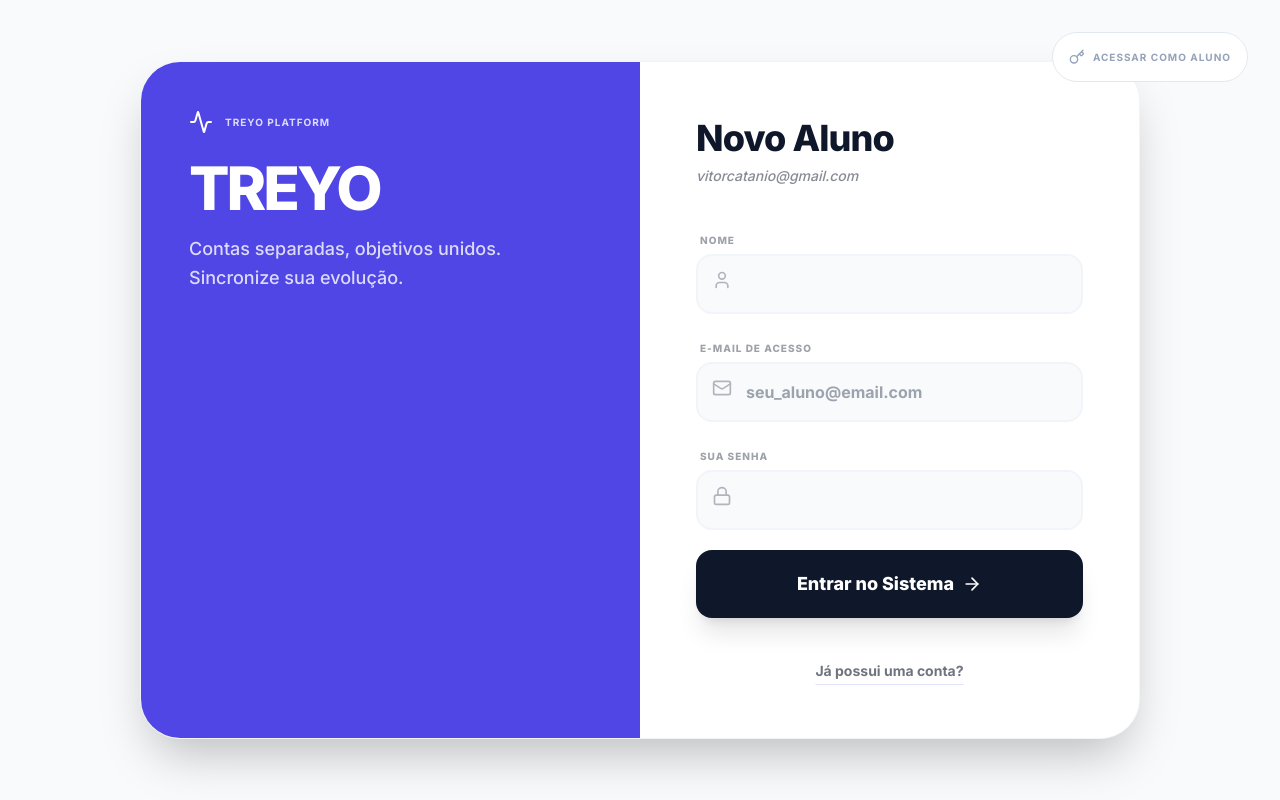
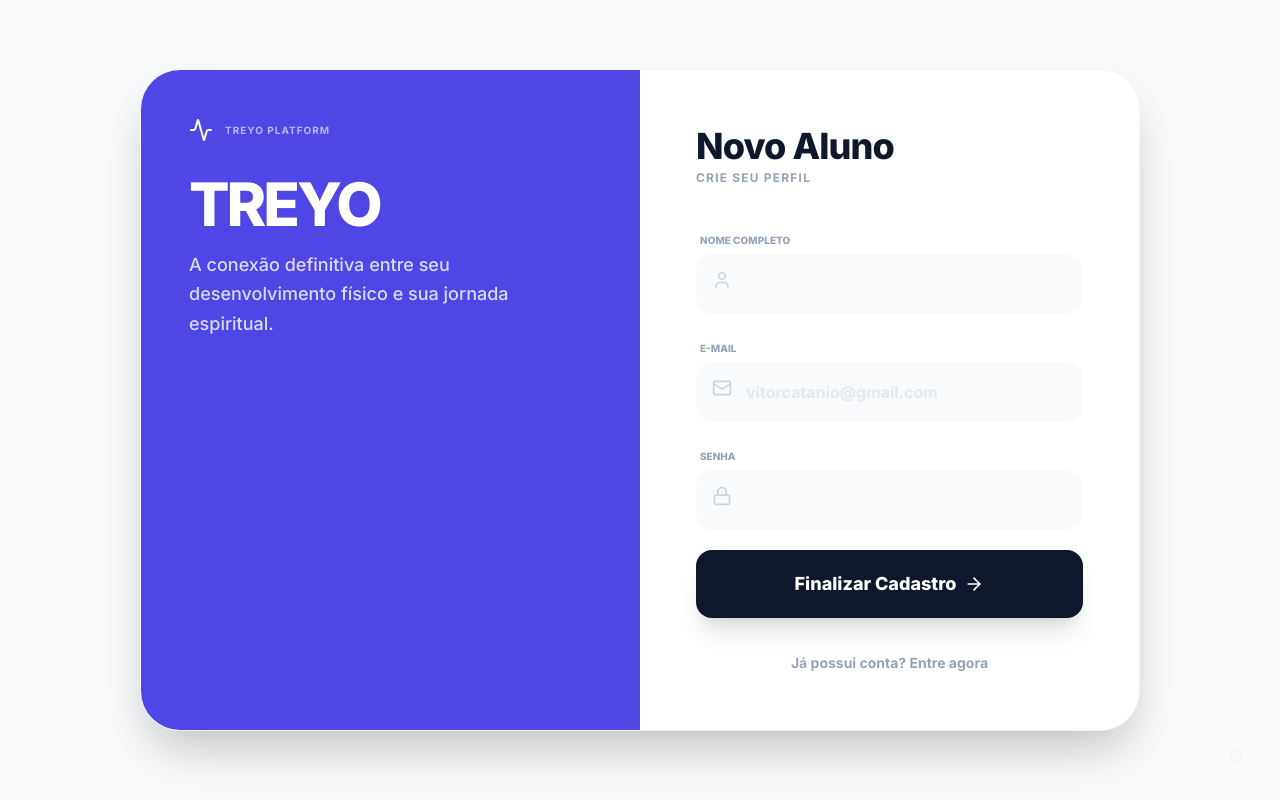
Before and after one commit to vitorcatanio/Alma-e-Corpo, a React (Vite) app: page / in a window 1280 px wide. Both pictures are taken after a click on the button "Ainda não tem cadastro?". Built offline with nearby package versions, Linux system fonts and the light colour scheme; no server answers.

Commit message:
feat: Improve Firebase initialization and auth component
Refactors Firebase initialization to use a safer, conditional approach that works better with module systems. Also updates the `Auth` component to correctly clear input fields when switching between login/signup and trainer/student modes.

```diff
--- a/components/Auth.tsx
+++ b/components/Auth.tsx
@@ -5,8 +5,8 @@ import { db } from '../services/storage';
 import { fazerLogin, cadastrarUsuario } from '../auth-service';
 import { auth } from '../firebase-config';
 import {
-    Key, ArrowRight, User as UserIcon, Lock, Mail, Activity,
-    ShieldAlert, Loader2, RefreshCw, Check
+    ArrowRight, User as UserIcon, Lock, Mail, Activity,
+    ShieldAlert, Loader2, Check, Shield
 } from 'lucide-react';
 
 interface AuthProps {
@@ -15,10 +15,11 @@ interface AuthProps {
 }
 
 export const Auth: React.FC<AuthProps> = ({ onLogin, setAuthProcessStatus }) => {
+    // O modo padrão é ALUNO (isTrainerMode = false)
     const [isLogin, setIsLogin] = useState(true);
     const [isTrainerMode, setIsTrainerMode] = useState(false);
+
     const [isLoading, setIsLoading] = useState(false);
-    const [showTroubleshooting, setShowTroubleshooting] = useState(false);
     const [lembrarMe, setLembrarMe] = useState(true);
 
     const [email, setEmail] = useState('');
@@ -29,29 +30,28 @@ export const Auth: React.FC<AuthProps> = ({ onLogin, setAuthProcessStatus }) =>
 
     const REQUIRED_ACCESS_CODE = "amizades verdadeiras";
 
-    // Limpa campos ao trocar entre Login e Cadastro ou Trainer/Student
+    // Limpa os campos ao alternar entre perfis ou login/cadastro
     useEffect(() => {
         setEmail('');
         setPassword('');
         setError('');
         setAccessCode('');
-    }, [isLogin, isTrainerMode]);
+    }, [isTrainerMode, isLogin]);
 
     const handleSubmit = async (e: React.FormEvent) => {
         e.preventDefault();
         setError('');
         setIsLoading(true);
-        setAuthProcessStatus(true); // Bloqueia o observador automático do App.tsx
+        setAuthProcessStatus(true);
 
         const roleToUse = isTrainerMode ? UserRole.TRAINER : UserRole.STUDENT;
 
         try {
             if (isTrainerMode && accessCode.toLowerCase() !== REQUIRED_ACCESS_CODE.toLowerCase()) {
-                throw new Error('Código de acesso administrativo inválido.');
+                throw new Error('Código administrativo inválido.');
             }
 
             if (isLogin) {
-                // A função fazerLogin agora limpa a sessão antes de entrar
                 const firebaseUser = await fazerLogin(email, password, lembrarMe);
                 if (firebaseUser) {
                     const userData = await db.getUserFromDb(firebaseUser.uid);
@@ -59,141 +59,107 @@ export const Auth: React.FC<AuthProps> = ({ onLogin, setAuthProcessStatus }) =>
                     if (userData) {
                         if (userData.role !== roleToUse) {
                             await auth.signOut();
-                            throw new Error(`Esta conta (${email}) está registrada como ${userData.role === 'trainer' ? 'Personal' : 'Aluno'}. Por favor, alterne o modo de acesso acima.`);
+                            throw new Error(`Esta conta está vinculada ao perfil de ${userData.role === 'trainer' ? 'Personal' : 'Aluno'}. Alterne o modo abaixo.`);
                         }
                         onLogin(userData);
                     } else {
+                        // Sincronização de fallback caso o usuário exista no Auth mas não no DB
                         const newUser: User = { id: firebaseUser.uid, name: firebaseUser.displayName || 'Usuário', email: firebaseUser.email!, role: roleToUse };
                         await db.saveUserToDb(newUser);
                         onLogin(newUser);
                     }
                 }
             } else {
-                if (!name || !email || !password) {
-                    throw new Error('Todos os campos são obrigatórios');
-                }
-
+                if (!name || !email || !password) throw new Error('Preencha todos os campos obrigatórios.');
                 const userCredential = await cadastrarUsuario(email, password, name, roleToUse);
-                const newUser: User = {
-                    id: userCredential.user.uid,
-                    name,
-                    email,
-                    role: roleToUse
-                };
+                const newUser: User = { id: userCredential.user.uid, name, email, role: roleToUse };
                 onLogin(newUser);
             }
         } catch (err: any) {
-            console.error("Auth System Error:", err);
             setAuthProcessStatus(false);
-
             let msg = err.message;
-            if (err.code === 'auth/invalid-credential' || err.code === 'auth/wrong-password' || err.code === 'auth/user-not-found') {
-                msg = "E-mail ou senha incorretos para este perfil.";
-            } else if (err.code === 'auth/too-many-requests') {
-                msg = "Muitas tentativas. Tente novamente em alguns minutos.";
-            }
+            if (err.code === 'auth/invalid-credential' || err.code === 'auth/wrong-password') msg = "E-mail ou senha incorretos.";
+            if (err.code === 'auth/user-not-found') msg = "Usuário não encontrado.";
             setError(msg);
         } finally {
             setIsLoading(false);
         }
     };
 
-    const toggleTrainerMode = () => {
-        setIsTrainerMode(!isTrainerMode);
-    };
+    return (
+        <div className={`min-h-screen flex items-center justify-center p-6 transition-all duration-700 ${isTrainerMode ? 'bg-slate-950' : 'bg-slate-50'}`}>
 
-    return (
-        <div className={`min-h-screen relative flex items-center justify-center p-6 transition-colors duration-700 ${isTrainerMode ? 'bg-slate-950' : 'bg-[#F8FAFC]'}`}>
-            {/* Botão de Alternância de Modo - Fora do formulário */}
-            <button
-                type="button"
-                onClick={toggleTrainerMode}
-                disabled={isLoading}
-                className={`fixed top-8 right-8 z-50 p-4 rounded-full transition-all duration-300 border flex items-center gap-2 font-bold text-[10px] tracking-widest uppercase ${
-                    isTrainerMode ? 'bg-indigo-600 border-indigo-500 text-white shadow-lg shadow-indigo-900/50' : 'bg-white border-slate-200 text-slate-400'
-                }`}
-            >
-                <Key className="w-4 h-4" />
-                {isTrainerMode ? 'Acessar como Personal' : 'Acessar como Aluno'}
-            </button>
+            <div className="w-full max-w-[1000px] grid grid-cols-1 md:grid-cols-2 bg-white rounded-[2.5rem] shadow-2xl overflow-hidden border border-slate-100 relative">
 
-            <div className="w-full max-w-[1000px] grid grid-cols-1 md:grid-cols-2 bg-white rounded-[2.5rem] shadow-2xl overflow-hidden relative z-10 min-h-[650px] border border-slate-100">
+                {/* Painel de Branding (Lado Esquerdo) */}
                 <div className={`relative hidden md:flex flex-col justify-between p-12 transition-all duration-700 ${isTrainerMode ? 'bg-slate-900' : 'bg-indigo-600'}`}>
                     <div className="text-white">
-                        <div className="flex items-center gap-3 mb-6">
+                        <div className="flex items-center gap-3 mb-8">
                             <Activity className="w-6 h-6" />
-                            <span className="font-bold tracking-widest text-[10px] uppercase opacity-80">TREYO PLATFORM</span>
+                            <span className="font-bold tracking-widest text-[10px] uppercase opacity-60">TREYO PLATFORM</span>
                         </div>
                         <h1 className="text-6xl font-black tracking-tighter mb-4">TREYO</h1>
                         <p className="opacity-80 text-lg max-w-xs font-medium leading-relaxed">
-                            Contas separadas, objetivos unidos. Sincronize sua evolução.
+                            {isTrainerMode
+                                ? 'Gerenciamento de alta performance para o seu ecossistema de alunos.'
+                                : 'A conexão definitiva entre seu desenvolvimento físico e sua jornada espiritual.'}
                         </p>
                     </div>
                 </div>
 
-                <div className={`p-10 md:p-14 flex flex-col justify-center ${isTrainerMode ? 'bg-slate-900 text-white' : 'bg-white text-slate-900'}`}>
-                    {showTroubleshooting ? (
-                        <div className="space-y-6 text-center">
-                            <ShieldAlert className="w-16 h-16 text-red-500 mx-auto" />
-                            <h2 className="text-xl font-bold">Erro Crítico</h2>
-                            <button onClick={() => window.location.reload()} className="w-full bg-slate-900 text-white py-4 rounded-xl font-bold">Reiniciar App</button>
-                        </div>
-                    ) : (
-                        <>
+                {/* Painel de Formulário (Lado Direito) */}
+                <div className="p-10 md:p-14 flex flex-col justify-center bg-white relative">
                     <div className="mb-10">
-                                <h2 className="text-4xl font-black mb-2 tracking-tight">
-                                    {isTrainerMode ? 'Personal' : isLogin ? 'Olá Aluno' : 'Novo Aluno'}
+                        <h2 className="text-4xl font-black text-slate-900 mb-1 tracking-tight">
+                            {isTrainerMode ? 'Admin Treyo' : isLogin ? 'Olá Aluno' : 'Novo Aluno'}
                         </h2>
-                                <p className="text-sm opacity-50 font-medium italic">
-                                    {isTrainerMode ? 'vitor_catanio@hotmail.com' : 'vitorcatanio@gmail.com'}
+                        <p className="text-xs text-slate-400 font-bold uppercase tracking-widest">
+                            {isTrainerMode ? 'Acesso Administrativo' : isLogin ? 'Acesse sua conta' : 'Crie seu perfil'}
                         </p>
                     </div>
 
-                            {/*
-                                A 'key' no formulário é o segredo aqui.
-                                Ao mudar a key, o React destrói o formulário antigo e cria um novo,
-                                o que impede o navegador de sugerir a senha errada do modo anterior.
-                            */}
                     <form
-                                key={isTrainerMode ? 'trainer-form' : 'student-form'}
+                        key={isTrainerMode ? 'auth-trainer' : 'auth-student'}
                         onSubmit={handleSubmit}
                         className="space-y-5"
                         autoComplete="off"
                     >
                         {!isLogin && (
                             <div className="space-y-1">
-                                        <label className="text-[10px] font-black uppercase tracking-widest opacity-40 ml-1">Nome</label>
+                                <label className="text-[10px] font-black uppercase text-slate-400 ml-1">Nome Completo</label>
                                 <div className="relative">
-                                            <UserIcon className="absolute left-4 top-4 w-5 h-5 opacity-30" />
-                                            <input required type="text" name="user_fullname" className={`w-full pl-12 pr-4 py-4 rounded-2xl border-2 outline-none font-bold ${isTrainerMode ? 'bg-slate-800 border-slate-700' : 'bg-slate-50 border-slate-100 focus:border-indigo-500'}`} value={name} onChange={e => setName(e.target.value)} />
+                                    <UserIcon className="absolute left-4 top-4 w-5 h-5 text-slate-300" />
+                                    <input required type="text" className="w-full pl-12 pr-4 py-4 rounded-2xl border-2 border-slate-50 bg-slate-50 focus:bg-white focus:border-indigo-500 outline-none transition-all font-bold text-slate-700" value={name} onChange={e => setName(e.target.value)} />
                                 </div>
                             </div>
                         )}
+
                         <div className="space-y-1">
-                                    <label className="text-[10px] font-black uppercase tracking-widest opacity-40 ml-1">E-mail de Acesso</label>
+                            <label className="text-[10px] font-black uppercase text-slate-400 ml-1">E-mail</label>
                             <div className="relative">
-                                        <Mail className="absolute left-4 top-4 w-5 h-5 opacity-30" />
+                                <Mail className="absolute left-4 top-4 w-5 h-5 text-slate-300" />
                                 <input
                                     required
                                     type="email"
-                                            name={isTrainerMode ? "trainer_email_field" : "student_email_field"}
-                                            placeholder={isTrainerMode ? "seu_personal@email.com" : "seu_aluno@email.com"}
-                                            className={`w-full pl-12 pr-4 py-4 rounded-2xl border-2 outline-none font-bold ${isTrainerMode ? 'bg-slate-800 border-slate-700' : 'bg-slate-50 border-slate-100 focus:border-indigo-500'}`}
+                                    name={isTrainerMode ? "trainer_email_input" : "student_email_input"}
+                                    placeholder={isTrainerMode ? "vitor_catanio@hotmail.com" : "vitorcatanio@gmail.com"}
+                                    className="w-full pl-12 pr-4 py-4 rounded-2xl border-2 border-slate-50 bg-slate-50 focus:bg-white focus:border-indigo-500 outline-none transition-all font-bold text-slate-700 placeholder:text-slate-200"
                                     value={email}
                                     onChange={e => setEmail(e.target.value)}
                                 />
                             </div>
                         </div>
+
                         <div className="space-y-1">
-                                    <label className="text-[10px] font-black uppercase tracking-widest opacity-40 ml-1">Sua Senha</label>
+                            <label className="text-[10px] font-black uppercase text-slate-400 ml-1">Senha</label>
                             <div className="relative">
-                                        <Lock className="absolute left-4 top-4 w-5 h-5 opacity-30" />
+                                <Lock className="absolute left-4 top-4 w-5 h-5 text-slate-300" />
                                 <input
                                     required
                                     type="password"
-                                            name={isTrainerMode ? "trainer_pass_field" : "student_pass_field"}
-                                            autoComplete="new-password"
-                                            className={`w-full pl-12 pr-4 py-4 rounded-2xl border-2 outline-none font-bold ${isTrainerMode ? 'bg-slate-800 border-slate-700' : 'bg-slate-50 border-slate-100 focus:border-indigo-500'}`}
+                                    name={isTrainerMode ? "trainer_pass_input" : "student_pass_input"}
+                                    autoComplete="current-password"
+                                    className="w-full pl-12 pr-4 py-4 rounded-2xl border-2 border-slate-50 bg-slate-50 focus:bg-white focus:border-indigo-500 outline-none transition-all font-bold text-slate-700"
                                     value={password}
                                     onChange={e => setPassword(e.target.value)}
                                 />
@@ -201,49 +167,64 @@ export const Auth: React.FC<AuthProps> = ({ onLogin, setAuthProcessStatus }) =>
                         </div>
 
                         {isLogin && (
-                                    <div className="flex items-center gap-3 py-2">
+                            <div className="flex items-center gap-3 py-1">
                                 <button
                                     type="button"
                                     onClick={() => setLembrarMe(!lembrarMe)}
-                                            className={`w-6 h-6 rounded-lg border-2 flex items-center justify-center transition-all ${
-                                                lembrarMe
-                                                ? 'bg-indigo-600 border-indigo-600 text-white'
-                                                : isTrainerMode ? 'border-slate-700 bg-slate-800' : 'border-slate-200 bg-slate-50'
-                                            }`}
+                                    className={`w-6 h-6 rounded-lg border-2 flex items-center justify-center transition-all ${lembrarMe ? 'bg-slate-900 border-slate-900 text-white' : 'bg-slate-50 border-slate-200'}`}
                                 >
                                     {lembrarMe && <Check className="w-4 h-4" />}
                                 </button>
-                                        <span className="text-xs font-bold opacity-60">Lembrar neste aparelho</span>
+                                <span className="text-xs font-bold text-slate-400">Lembrar neste aparelho</span>
                             </div>
                         )}
 
                         {isTrainerMode && (
-                                    <div className="space-y-1">
-                                        <label className="text-[10px] font-black uppercase tracking-widest ml-1 text-indigo-400">Código Administrativo</label>
-                                        <input required type="password" placeholder="Código de Segurança" className="w-full px-6 py-4 rounded-2xl border-2 outline-none bg-slate-800 border-indigo-500/30 text-indigo-100 font-black tracking-widest" value={accessCode} onChange={e => setAccessCode(e.target.value)} />
+                            <div className="space-y-1 animate-slide-up">
+                                <label className="text-[10px] font-black uppercase text-indigo-500 ml-1">Código Administrativo</label>
+                                <input
+                                    required
+                                    type="password"
+                                    placeholder="••••••••"
+                                    className="w-full px-6 py-4 rounded-2xl border-2 border-indigo-100 bg-indigo-50 focus:bg-white focus:border-indigo-500 outline-none font-black tracking-widest text-indigo-900"
+                                    value={accessCode}
+                                    onChange={e => setAccessCode(e.target.value)}
+                                />
                             </div>
                         )}
 
                         {error && (
-                                    <div className="p-4 rounded-2xl bg-red-500/10 border border-red-500/20 text-red-500 text-[11px] font-bold flex items-center gap-3 animate-pulse">
-                                        <ShieldAlert className="w-4 h-4" /> {error}
+                            <div className="p-4 rounded-2xl bg-red-50 text-red-500 text-[11px] font-bold flex items-center gap-3 animate-pulse">
+                                <ShieldAlert className="w-4 h-4 flex-shrink-0" /> {error}
                             </div>
                         )}
 
-                                <button disabled={isLoading} type="submit" className={`w-full py-5 rounded-2xl font-black text-lg flex items-center justify-center gap-2 transition-all shadow-xl active:scale-95 disabled:opacity-50 ${isTrainerMode ? 'bg-indigo-600 text-white' : 'bg-slate-900 text-white'}`}>
-                                    {isLoading ? <Loader2 className="w-6 h-6 animate-spin" /> : 'Entrar no Sistema'}
+                        <button disabled={isLoading} type="submit" className={`w-full py-5 rounded-2xl text-white font-black text-lg flex items-center justify-center gap-2 transition-all active:scale-95 disabled:opacity-50 shadow-xl ${isTrainerMode ? 'bg-indigo-600 hover:bg-indigo-700' : 'bg-slate-900 hover:bg-slate-800'}`}>
+                            {isLoading ? <Loader2 className="w-6 h-6 animate-spin" /> : isLogin ? 'Entrar no Sistema' : 'Finalizar Cadastro'}
                             {!isLoading && <ArrowRight className="w-5 h-5" />}
                         </button>
                     </form>
 
-                            <div className="mt-10 text-center">
-                                <button disabled={isLoading} type="button" onClick={() => setIsLogin(!isLogin)} className="text-sm font-bold opacity-60 hover:opacity-100 transition-opacity underline decoration-indigo-500/30 underline-offset-8">
-                                    {isLogin ? "Ainda não tem cadastro?" : "Já possui uma conta?"}
+                    <div className="mt-8 text-center">
+                        <button onClick={() => setIsLogin(!isLogin)} className="text-sm font-bold text-slate-400 hover:text-indigo-600 transition-colors">
+                            {isLogin ? "Ainda não tem cadastro?" : "Já possui conta? Entre agora"}
                         </button>
                     </div>
-                        </>
-                    )}
                 </div>
+            </div>
+
+            {/* Alternador para Modo Personal - EXTREMAMENTE DISCRETO no canto inferior direito */}
+            <div className="fixed bottom-6 right-6">
+                <button
+                    onClick={() => setIsTrainerMode(!isTrainerMode)}
+                    className="p-3 text-slate-200 hover:text-indigo-400 transition-all opacity-40 hover:opacity-100 group flex items-center gap-2"
+                    title={isTrainerMode ? "Voltar ao Modo Aluno" : "Acesso Personal"}
+                >
+                    <span className="text-[8px] font-black uppercase tracking-[0.3em] opacity-0 group-hover:opacity-100 transition-opacity">
+                        {isTrainerMode ? 'Mudar para Aluno' : 'Painel Admin'}
+                    </span>
+                    <Shield className="w-4 h-4" />
+                </button>
             </div>
         </div>
     );
```
Also changed, not shown: firebase-config.ts (+13 -9 lines). Lines whose indentation alone changed are shown as unchanged.
